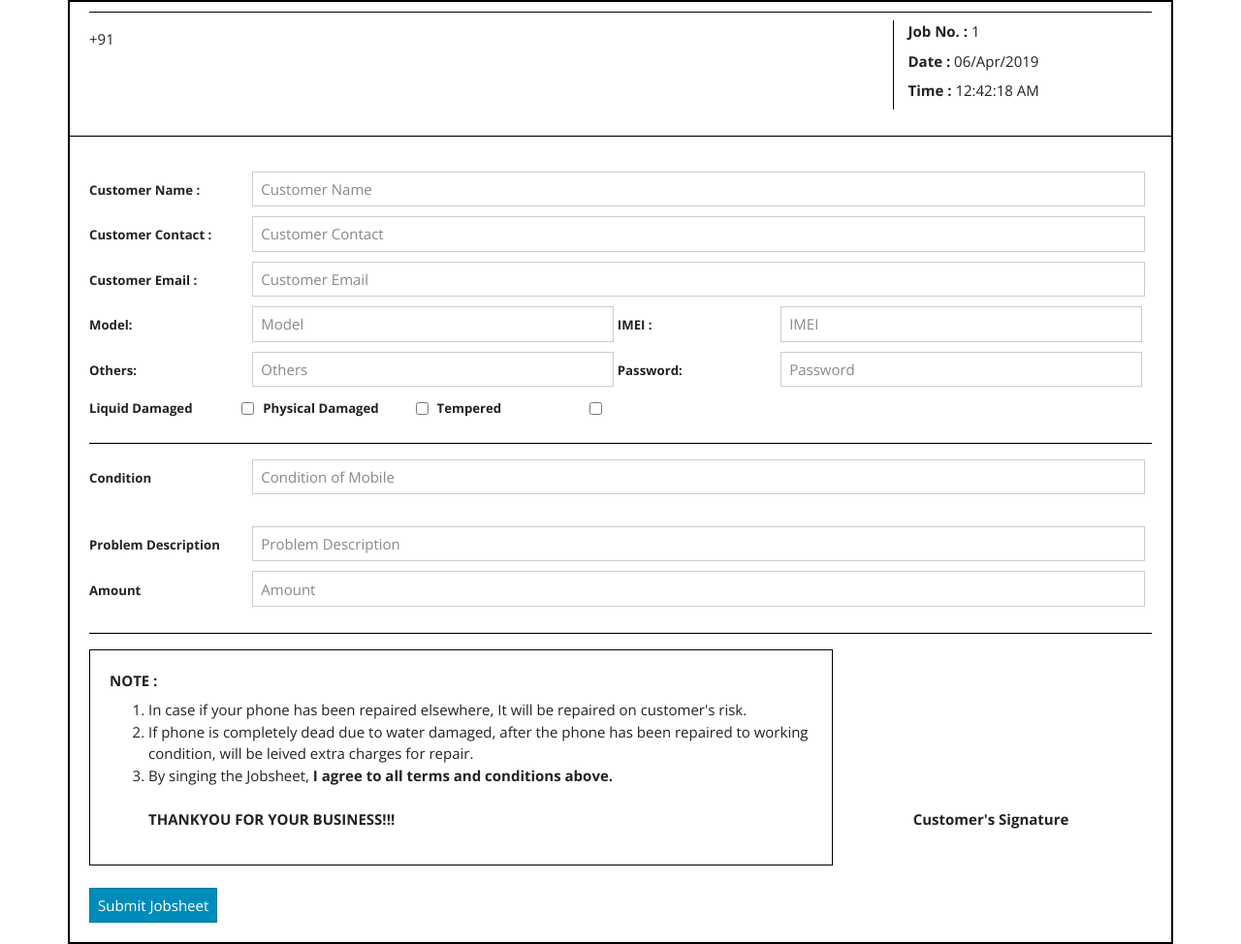
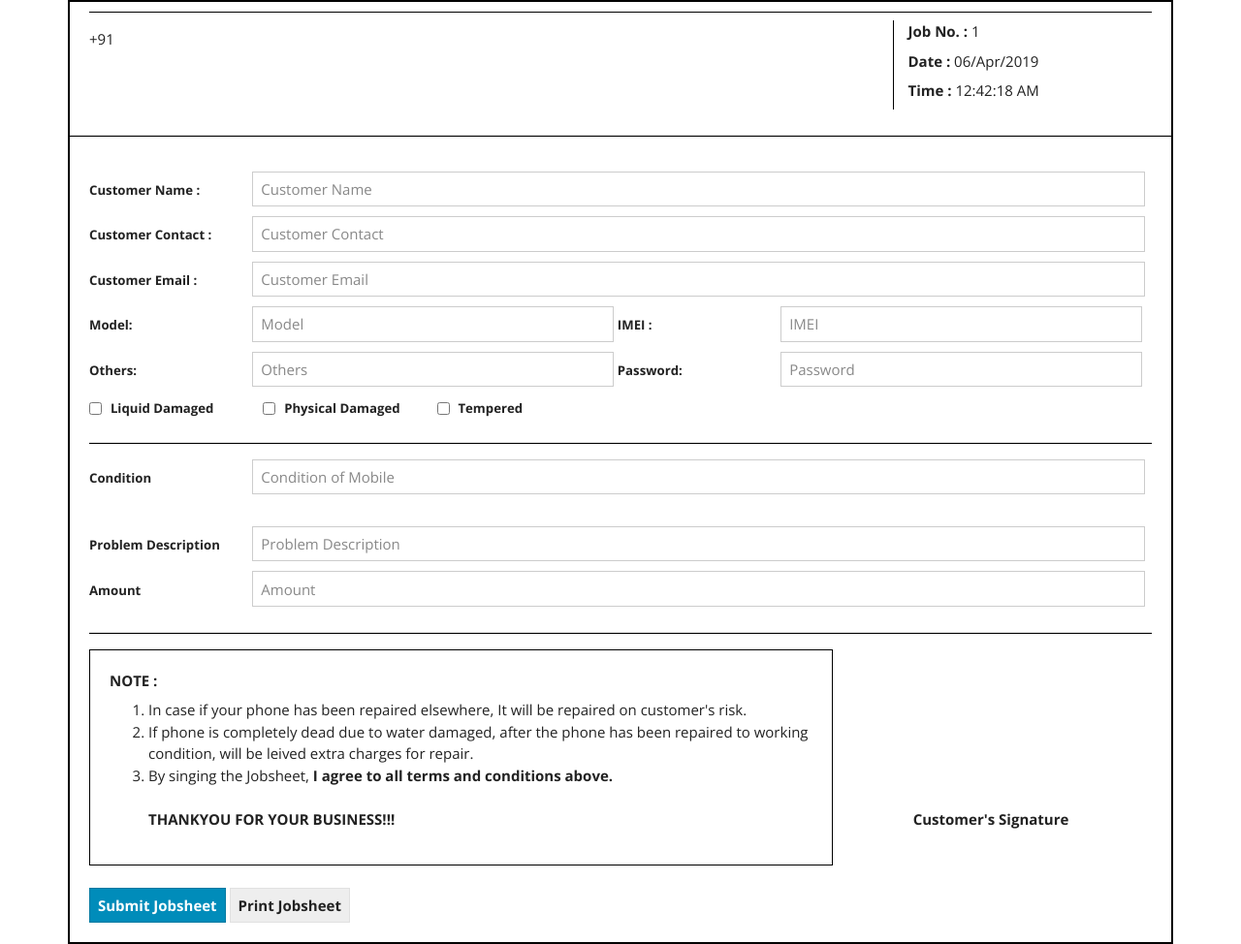
Before and after one commit to MayankValechha/job-sheet-app, a PHP site: page /createJobsheet.php in a window 1280 px wide. Shown: the whole page at 97% size. Run offline with PHP 8.4, Linux system fonts and the light colour scheme; data comes from the database, SQL or seed files in the repository; data that the repository does not hold is empty.

Commit message:
CreateJobsheet page with Print Jobsheet and Submit Jobsheet button

```diff
--- a/createJobsheet.php
+++ b/createJobsheet.php
@@ -184,12 +184,12 @@
 
 
                         <!-- 100% Width of Inputs -->
+                        <input type="checkbox" class="full-width" name="liquid_damaged">
                         <label class="checkbox" for="ld">Liquid Damaged</label>
-                        <input type="checkbox" class="full-width" name="liquid_damaged">
+                        <input type="checkbox" class="full-width" name="physical_damaged">
                         <label class="checkbox" for="pd">Physical Damaged</label>
-                        <input type="checkbox" class="full-width" name="physical_damaged">
+                        <input type="checkbox" class="full-width" name="tempered">
                         <label class="checkbox" for="temp">Tempered</label>
-                        <input type="checkbox" class="full-width" name="tempered">
                         <hr>
 
 
@@ -225,7 +225,8 @@
                         </div>
                         <br><br>
                         <!-- END OF SIGNATURE COLUMN -->
-                        <input type="submit" value="Submit Jobsheet" name="submit_job" class="btn btn-primary">
+                        <input type="submit" value="Submit Jobsheet" id="submit" name="submit_job" class="font-weight-bold btn btn-primary">
+                        <input type="button" value="Print Jobsheet" id="print" onClick="getPrintDialog();" class="font-weight-bold btn btn-secondary">
                     </div>
                 </form>
                 <!-- END OF FORM -->
@@ -234,5 +235,26 @@
         <!-- END OF MAIN ROW -->
     </div>
     <!-- END OF CONTAINER -->
+
+    <!-- File for opening print dialog box -->
+    <script>
+        function getPrintDialog() {
+            const submitButton = document.getElementById('submit');
+            const printButton = document.getElementById('print');
+
+            //Not Displaying both the Buttons when Print Jobsheet
+            document.title = window.parent.document.title = "<?php echo $shop_info['name']." : Jobsheet No ".$totalJobsheets?>";
+
+            submitButton.style.display = "none";
+            printButton.style.display = "none";
+            window.print();
+
+            document.title = window.parent.document.title = "";
+
+            //When Back on the CreateJobsheet page, buttons will be back
+            submitButton.style.display = "";
+            printButton.style.display = "";
+        }
+    </script>
 </body>
 </html>
```
